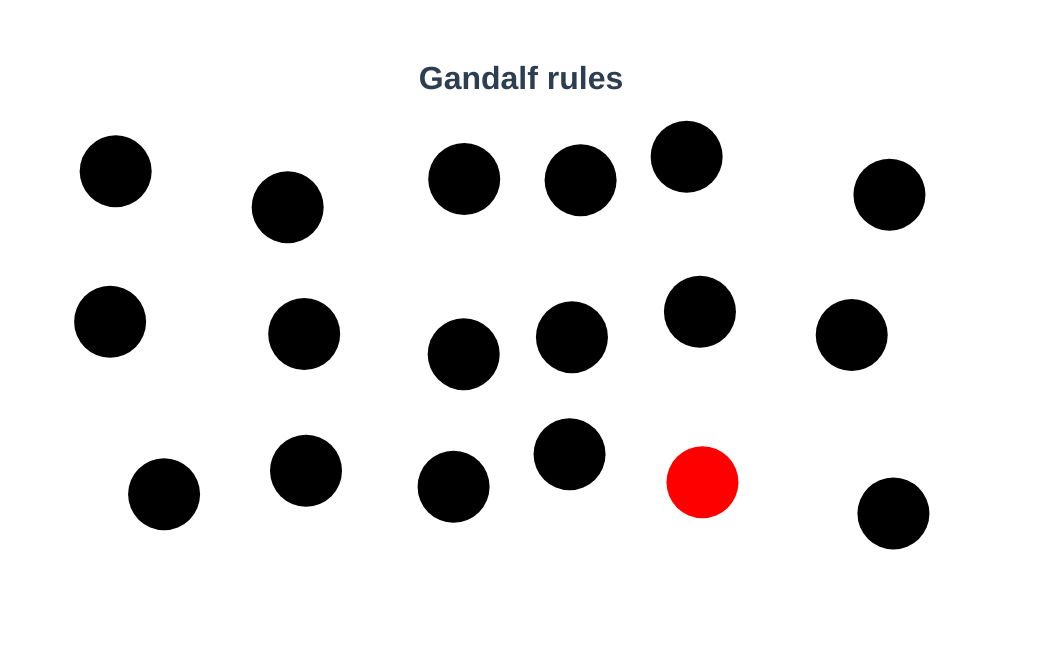
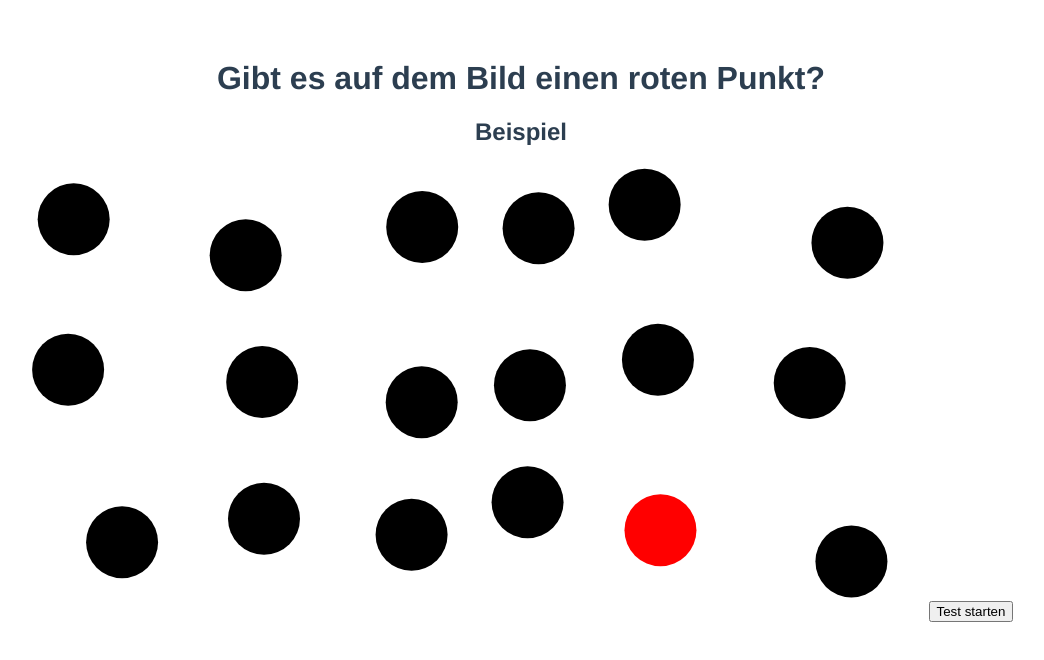
Before and after one commit to RomanKrajewski/visualization, a Vue app: page / in a window 1280 px wide. Shown: the top 660 px of the page, without its empty margins (119-1163 px from the left). Built offline with nearby package versions, Linux system fonts and the light colour scheme.

Commit message:
add first basic test logic

```diff
--- a/src/App.vue
+++ b/src/App.vue
@@ -1,16 +1,16 @@
 <template>
   <div id="app">
-    <HelloWorld msg="Gandalf rules"/>
+    <RedDotTest :show-for-ms="2000"/>
   </div>
 </template>
 
 <script>
-import HelloWorld from './components/HelloWorld.vue'
+import RedDotTest from './components/RedDotTest.vue'
 
 export default {
   name: 'App',
   components: {
-    HelloWorld
+    RedDotTest
   }
 }
 </script>
--- a/src/components/HelloWorld.vue
+++ b/src/components/RedDotTest.vue
@@ -1,19 +1,26 @@
 <template>
-    <div class="hello">
-        <h1>{{ msg }}</h1>
-        <canvas ref="imagecanvas" v-bind:width="canvasWidth" v-bind:height="canvasHeight"
+    <div class="redDotTest">
+        <h1>Gibt es auf dem Bild einen roten Punkt?</h1>
+        <h2 v-show="exampleStage">Beispiel</h2>
+        <canvas v-show="showCanvas" ref="imagecanvas" v-bind:width="canvasWidth" v-bind:height="canvasHeight"
                 id="canvas"></canvas>
+        <button v-show="exampleStage" v-on:click="startTest" >Test starten</button>
+    <button v-show="!exampleStage && !showCanvas" v-on:click="yesClicked" >Ja</button>
+    <button v-show="!exampleStage && !showCanvas" v-on:click="noClicked">Nein</button>
     </div>
 </template>
 
 <script>
     export default {
-        name: 'HelloWorld',
+        name: 'RedDotTest',
         props: {
-            msg: String
+            showForMs: Number
         },
         data: function () {
             return {
+                showRed: true,
+                exampleStage:true,
+                showCanvas: false,
                 canvasHeight: 512,
                 canvasWidth: 512,
             };
@@ -65,17 +72,37 @@
                 const h = w / 2;
                 this.canvasWidth = w;
                 this.canvasHeight = h;
-                this.$nextTick(() => {
-                    this.showCircles(true,4);
-                })
+            },
+            startTest: function(){
+                this.showRed = Math.random() < 0.5;
+                this.exampleStage = false;
+                this.ctx.clearRect(0, 0, this.canvasWidth, this.canvasHeight);
+                this.showCircles(this.showRed, 3)
+                setTimeout(() => { this.showCanvas = false}, this.showForMs);
+            },
+            yesClicked: function(){
+                if(this.showRed){
+                    console.log("win")
+                }
+                else{
+                    console.log("loose")
+                }
+            },
+            noClicked: function(){
+                if(this.showRed){
+                    console.log("loose")
+                }
+                else{
+                    console.log("win");
+                }
             }
         },
         mounted: function () {
             this.handleResize()
-            window.addEventListener('resize', this.handleResize)
-        },
-        beforeDestroy: function () {
-            window.removeEventListener('resize', this.handleResize)
+            this.$nextTick(() => {
+                this.showCircles(this.showRed,4);
+            })
+            this.showCanvas = true;
         }
     }
 
```
